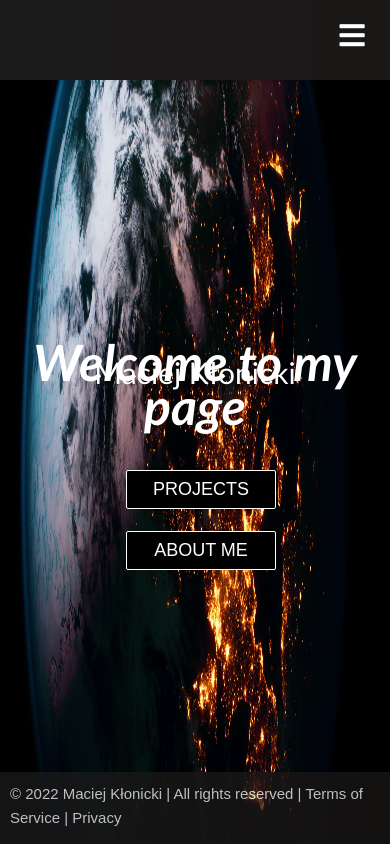
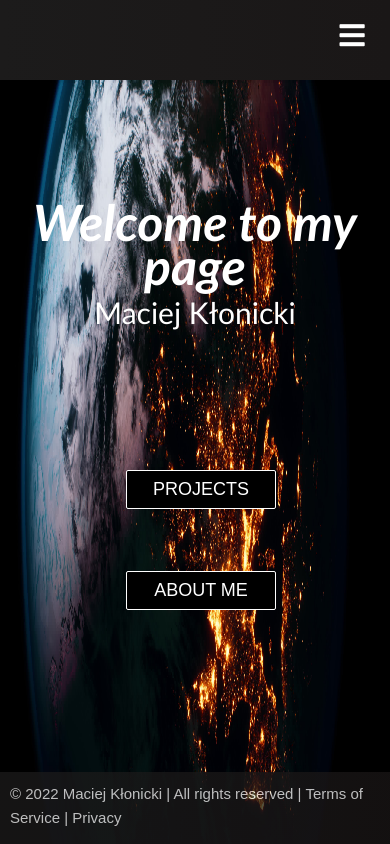
Before and after one commit to MaciejKlonicki/MyPortfolio, a React (Create React App) app: page / in a window 390 px wide. Built offline with nearby package versions, Linux system fonts and the light colour scheme; the HTML template or start-up script is replaced by a standard one.

Commit message:
mobile fix 1.04

```diff
--- a/src/components/Body.css
+++ b/src/components/Body.css
@@ -60,16 +60,16 @@
   @media screen and (max-width: 768px) {
     .body-container > h1 {
       font-size: 50px;
-      margin-top: -60px;
+      margin-top: -200px;
     }
     .body-container > p {
-      margin-top: -40px;
+      margin-top: -100px;
       font-size: 30px;
     }
     .btn-mobile {
       display: block;
       text-decoration: none;
-      margin-top: 10px;
+      margin-top: 50px;
     }
     .btn {
       width: 100%;
```
